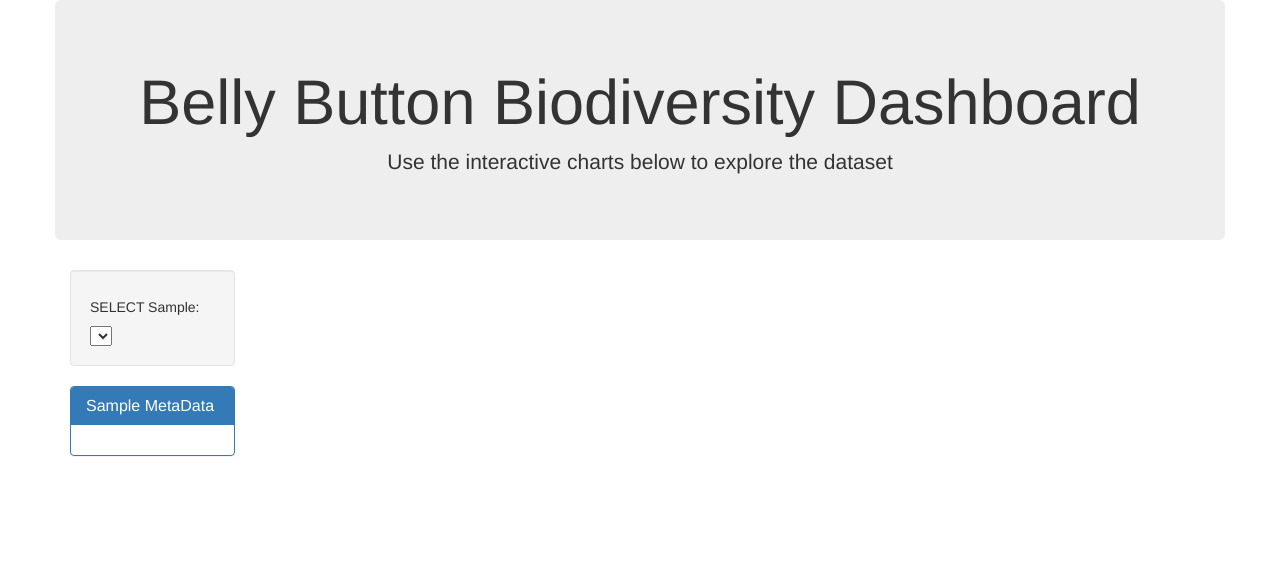
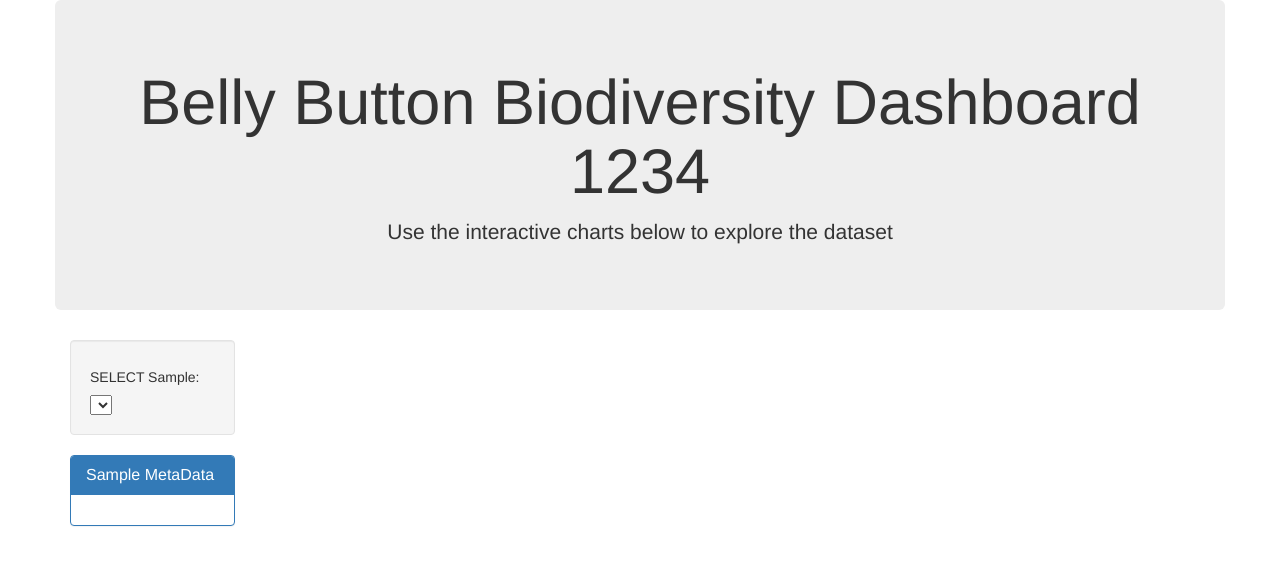
Before and after one commit to ocsc-datascience/plotly-belly-button-biodiversity, a Flask app: page / in a window 1280 px wide. Shown: the top 565 px of the page. Run offline with Flask 2, Linux system fonts and the light colour scheme; data that the repository does not hold is empty; some libraries are stand-ins or nearby versions.

Commit message:
small mods

```diff
--- a/app.py
+++ b/app.py
@@ -75,7 +75,6 @@ def sample_metadata(sample):
         sample_metadata["BBTYPE"] = result[5]
         sample_metadata["WFREQ"] = result[6]
 
-    print(sample_metadata)
     return jsonify(sample_metadata)
 
 
@@ -98,4 +97,4 @@ def samples(sample):
 
 
 if __name__ == "__main__":
-    app.run()
+    app.run(debug=False)
--- a/templates/index.html
+++ b/templates/index.html
@@ -11,10 +11,10 @@
 
 <body>
 
-  <div class="container">
+  <div class="container container-fluid">
     <div class="row">
       <div class="col-md-12 jumbotron text-center">
-        <h1>Belly Button Biodiversity Dashboard</h1>
+        <h1>Belly Button Biodiversity Dashboard 1234</h1>
         <p>Use the interactive charts below to explore the dataset</p>
       </div>
     </div>
@@ -31,17 +31,18 @@
           <div id="sample-metadata" class="panel-body"></div>
         </div>
       </div>
-      <div class="col-md-5">
+      <div class="col-md-10">
         <div id="pie"></div>
       </div>
-      <div class="col-md-5">
+      <!-- <div class="col-md-5">
         <div id="gauge"></div>
+      </div> -->
+    </div>
+    <div class="row">
+      <div class="col-md-2"></div>
+      <div class="col-md-10">
+	      <div id="bubble"></div>
       </div>
-    </div>
-  </div>
-  <div class="row">
-    <div class="col-md-12">
-      <div id="bubble"></div>
     </div>
   </div>
 
```
